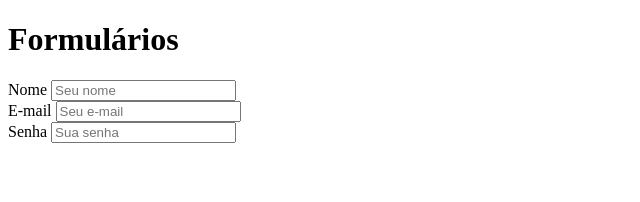
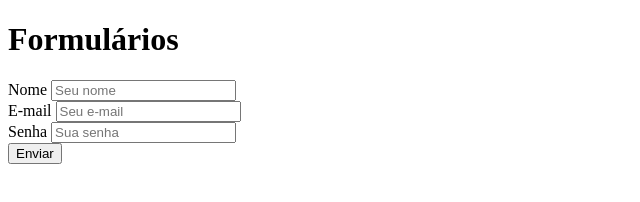
Before and after one commit to NetzZz0/EBAC_estudo, a plain HTML site: page HTML/pratica.html in a window 1280 px wide. Shown: the whole page, without its empty margins (0-640 px from the left). Drawn offline with Linux system fonts and the light colour scheme.

Commit message:
adição de button em pratica, e criação de style.css

```diff
--- a/HTML/pratica.html
+++ b/HTML/pratica.html
@@ -18,6 +18,8 @@
         <br>
         <label for="password">Senha</label>
         <input id="password" type="password" placeholder="Sua senha">
+        <br>
+        <button type="submit">Enviar</button>
     </form>
 </body>
 
```
Also changed, not shown: CSS/style.css (added).
